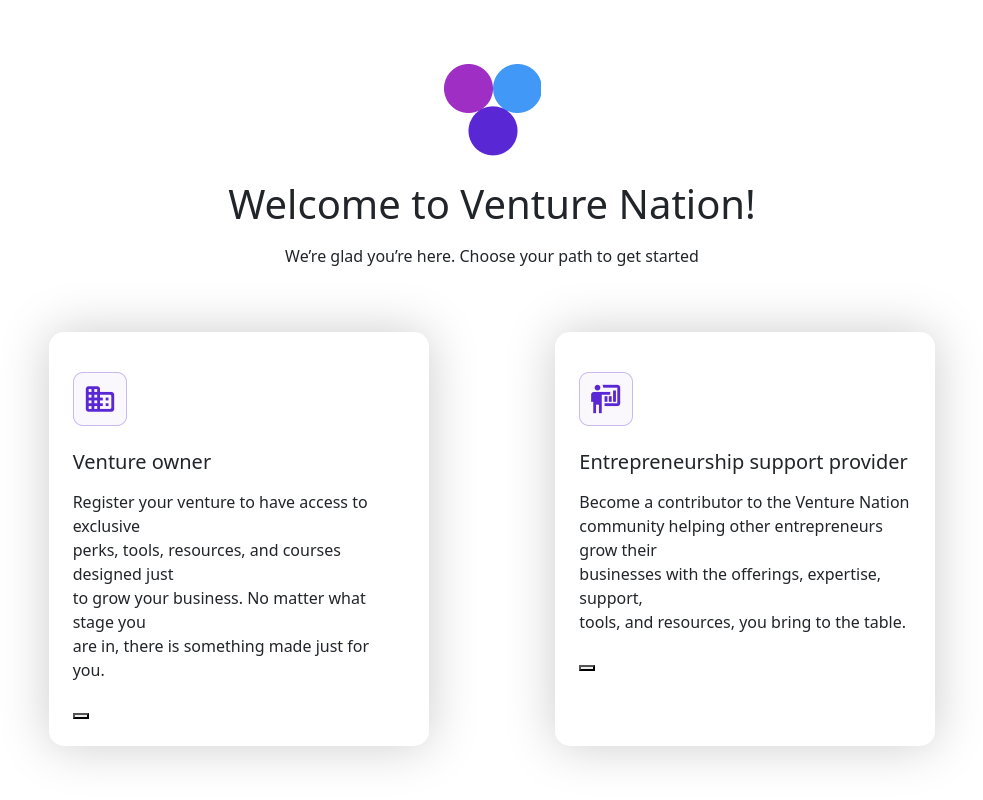
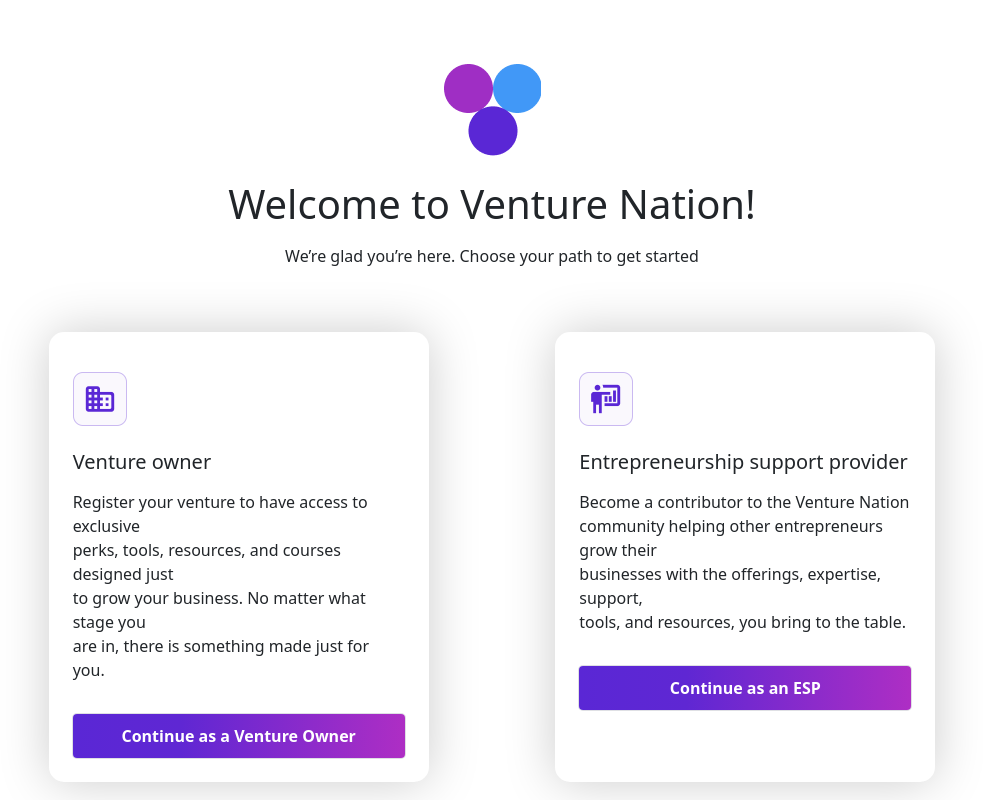
Before and after one commit to Ayodeji0955/vue-project, a Vue app: page /welcome in a window 1280 px wide. Shown: the whole page, without its empty margins (148-1131 px from the left). Built offline with nearby package versions, Linux system fonts and the light colour scheme.

Commit message:
new commit

```diff
--- a/src/views/welcome/WelcomeView.vue
+++ b/src/views/welcome/WelcomeView.vue
@@ -18,7 +18,9 @@
                         <span class="welcome__col--sub-col-txt">to grow your business. No matter what stage you</span>
                         <span class="welcome__col--sub-col-txt">are in, there is something made just for you.</span>
                     </p>
-                    <button class=""></button>
+                    <div class="field padding-bottom--24 pt-3">
+                      <input type="submit" name="submit" value="Continue as a Venture Owner">
+                    </div>
                 </div>
                 <div class="col-md-4 welcome__sub-col">
                     <div class="">
@@ -31,7 +33,9 @@
                         <span class="welcome__col--sub-col-txt">businesses with the offerings, expertise, support,</span>
                         <span class="welcome__col--sub-col-txt">tools, and resources, you bring to the table.</span>
                     </p>
-                    <button class=""></button>
+                    <div class="field padding-bottom--24 pt-3">
+                      <input type="submit" name="submit" value="Continue as an ESP">
+                    </div>
                 </div>
             </div>
         </div>
@@ -93,6 +97,31 @@
 
 }
 
+.field input {
+    font-size: 16px;
+    line-height: 28px;
+    padding: 8px 16px;
+    width: 100%;
+    min-height: 44px;
+    border: unset;
+    border-radius: 4px;
+    outline-color: rgb(84 105 212 / 0.5);
+    background-color: linear-gradient(90.73deg, #5A27D5 0%, #5F27D3 32.36%, #AE2EC4 100%);
+    box-shadow: rgba(0, 0, 0, 0) 0px 0px 0px 0px,
+                rgba(0, 0, 0, 0) 0px 0px 0px 0px,
+                rgba(0, 0, 0, 0) 0px 0px 0px 0px,
+                rgba(60, 66, 87, 0.16) 0px 0px 0px 1px,
+                rgba(0, 0, 0, 0) 0px 0px 0px 0px,
+                rgba(0, 0, 0, 0) 0px 0px 0px 0px,
+                rgba(0, 0, 0, 0) 0px 0px 0px 0px;
+}
+
+input[type="submit"] {
+    background: linear-gradient(90.73deg, #5A27D5 0%, #5F27D3 32.36%, #AE2EC4 100%);
+    color: #fff;
+    font-weight: 600;
+    cursor: pointer;
+}
 
 body {
     min-height: 100vh;
```
